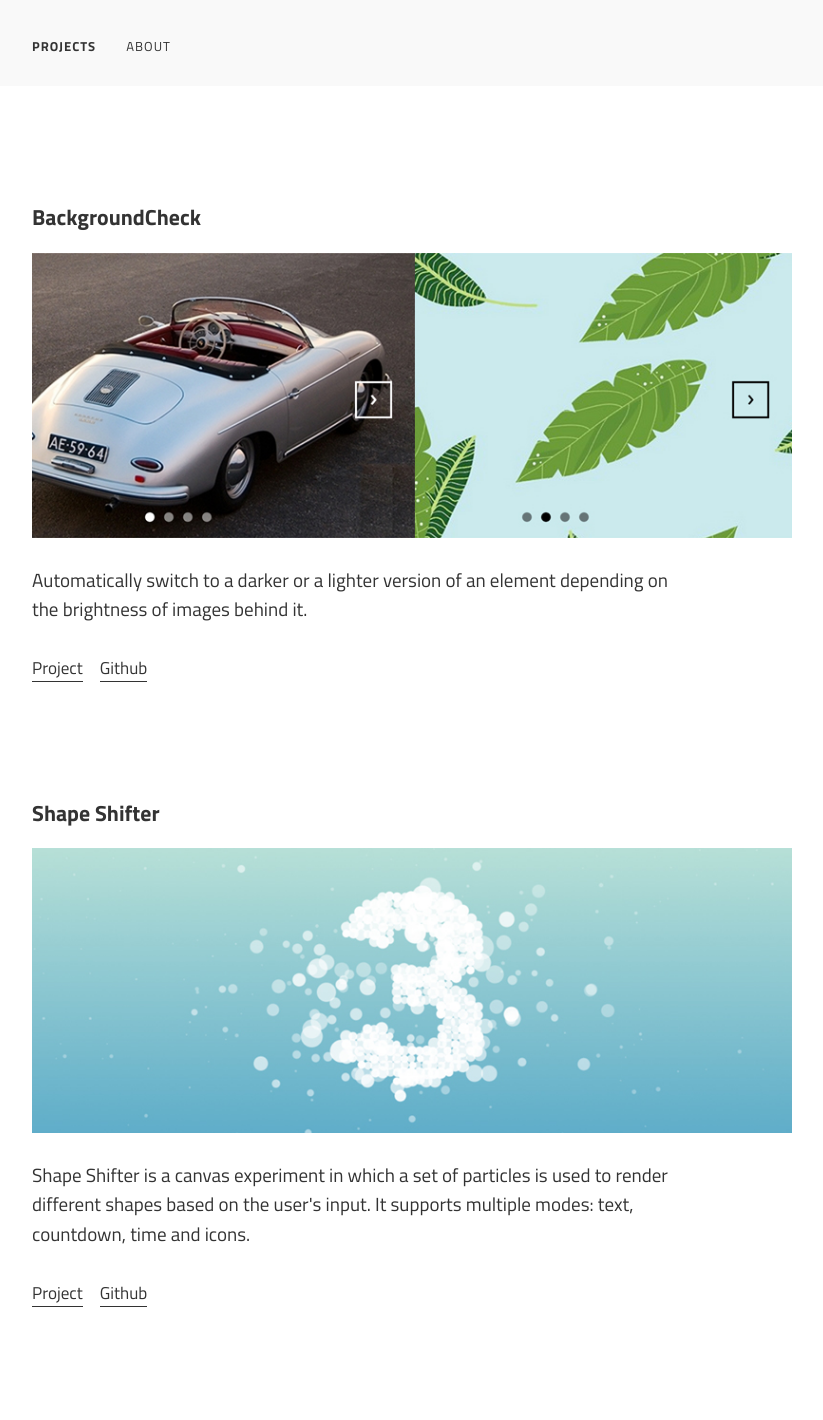
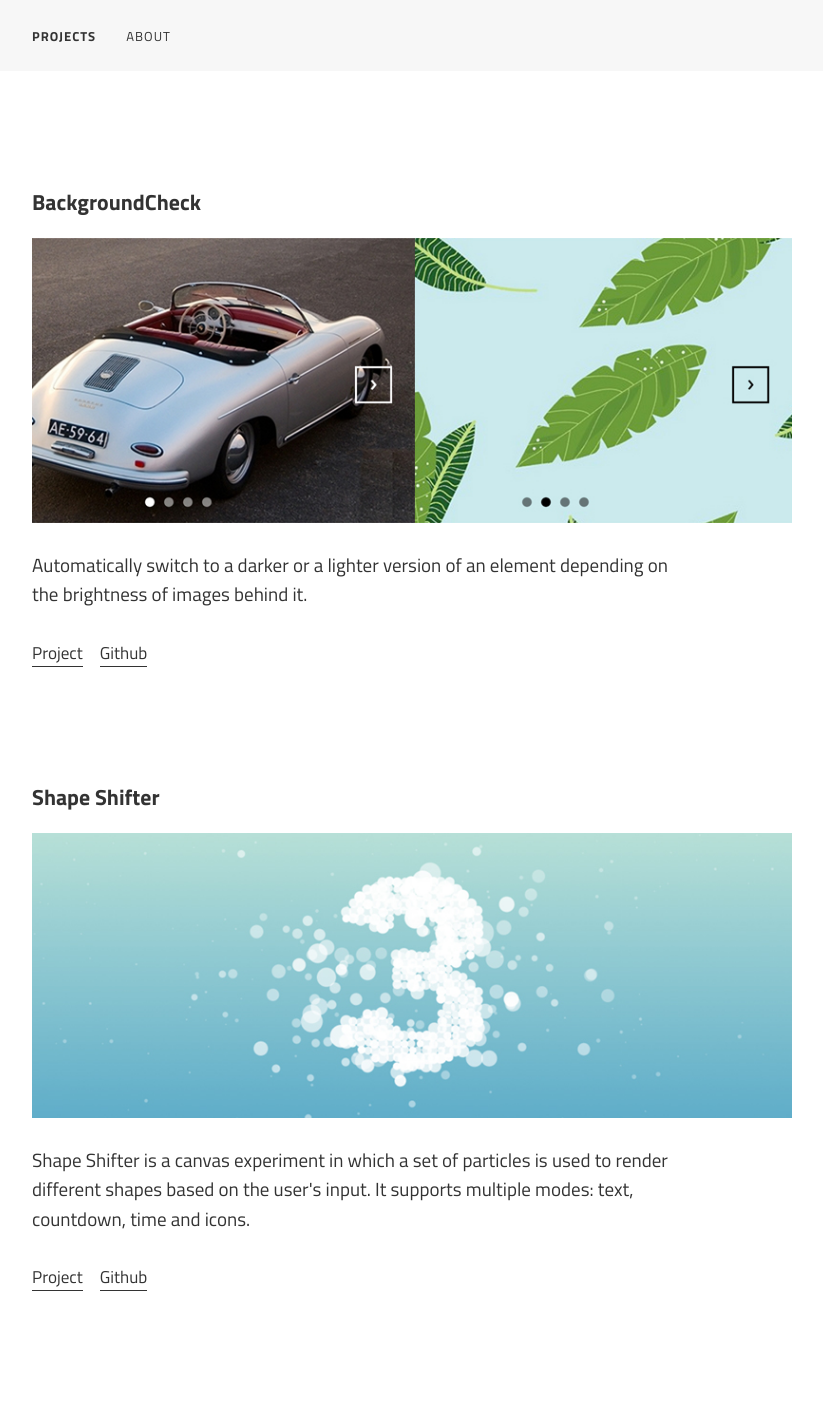
Before and after one commit to kennethcachia/kennethcachia.github.io, a Jekyll site: the page built from index.html, in a window 1280 px wide. Shown: the whole page, without its empty margins (228-1051 px from the left). Built offline with Jekyll 4.4.1, drawn with Linux system fonts in a browser that asks for light colours; Markdown is read by kramdown in place of the engine named in the settings.

Commit message:
Nav - use a darker background and fix alignment.

```diff
--- a/assets/css/layout.css
+++ b/assets/css/layout.css
@@ -71,12 +71,14 @@
 .nav {
   padding-top: 1.5em;
   padding-bottom: 1.5em;
-  background: #f9f9f9;
+  background: #f7f7f7;
 }
 
 .nav-list {
   margin-top: 0;
   margin-bottom: 0;
+  line-height: 1em;
+  margin-top: -0.25em;
 }
 
 .nav-item {
```
